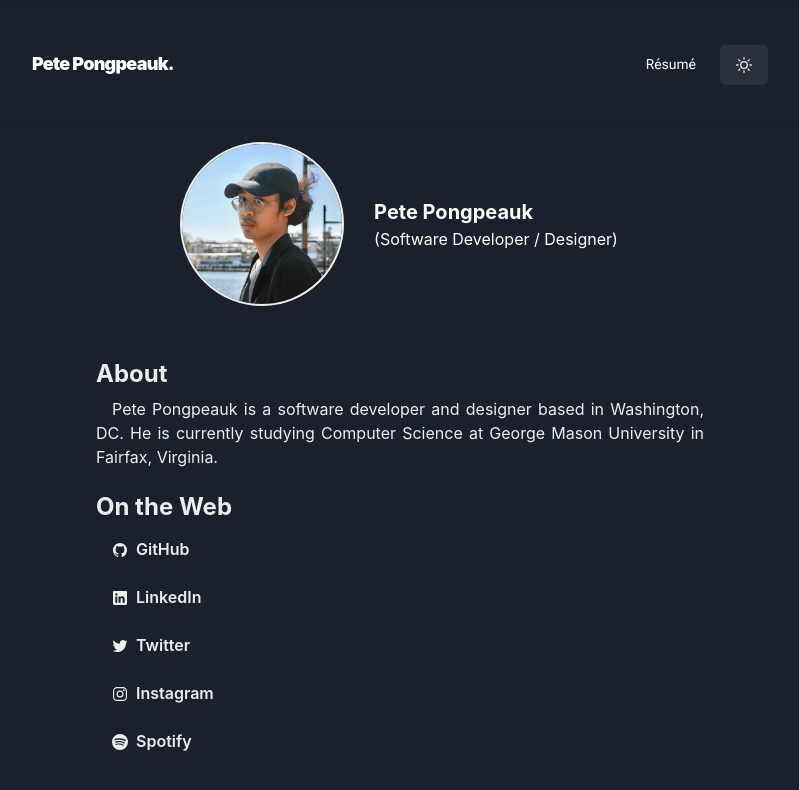
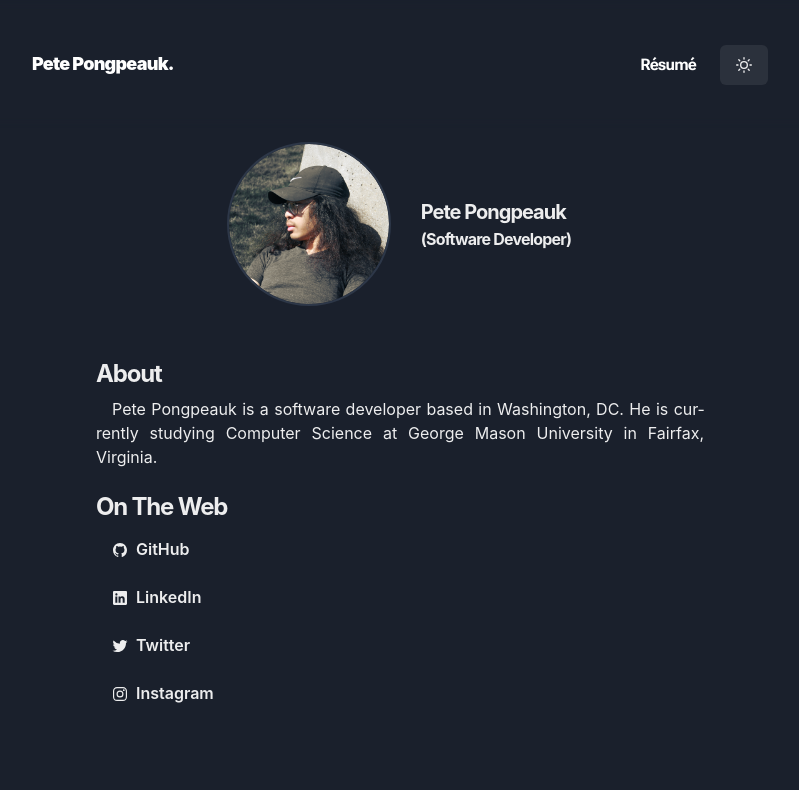
Before and after one commit to ppongpeauk/ppkl.dev, a Next.js app: page / in a window 1280 px wide. Shown: the top 790 px of the page, without its empty margins (240-1039 px from the left). Built offline with nearby package versions, Linux system fonts and the light colour scheme.

Commit message:
feat(all) general improvements

```diff
--- a/app/page.tsx
+++ b/app/page.tsx
@@ -46,6 +46,7 @@ export default function Page() {
             <Heading
               as="h3"
               fontSize="2xl"
+              letterSpacing={"tighter"}
               mt={2}
               mb={2}
               variant="section-title"
@@ -53,7 +54,7 @@ export default function Page() {
               About
             </Heading>
             <Paragraph>
-              Pete Pongpeauk is a software developer and designer based in
+              Pete Pongpeauk is a software developer based in
               Washington, DC. He is currently studying Computer Science at
               George Mason University in Fairfax, Virginia.
             </Paragraph>
@@ -64,11 +65,12 @@ export default function Page() {
             <Heading
               as="h3"
               fontSize="2xl"
+              letterSpacing={"tighter"}
               mt={2}
               mb={2}
               variant="section-title"
             >
-              On the Web
+              On The Web
             </Heading>
             <Box>
               <Link href="https://github.com/ppongpeauk" isExternal>
@@ -95,12 +97,6 @@ export default function Page() {
                 </Button>
               </Link>
               <br />
-              <Link href="https://open.spotify.com/user/pete_xyz" isExternal>
-                <Button mb={2} variant="ghost" leftIcon={<BsSpotify />}>
-                  Spotify
-                </Button>
-              </Link>
-              <br />
             </Box>
           </Container>
         </Section>
--- a/components/Logo.tsx
+++ b/components/Logo.tsx
@@ -1,15 +1,17 @@
 "use client";
 
-import { Text, useColorModeValue } from "@chakra-ui/react";
-import Link from "next/link";
+import { Link, Text, useColorModeValue } from "@chakra-ui/react";
+import NextLink from "next/link";
 
 export default function Logo() {
   return (
-    <Link href="/">
+    <Link as={NextLink} href="/" _hover={{ textDecor: "none" }}>
       <Text
         fontSize="lg"
         fontWeight="bolder"
         color={useColorModeValue("gray.800", "white")}
+        transition={"all 0.2s ease"}
+        _hover={{ color: useColorModeValue("gray.600", "gray.400") }}
       >
         Pete Pongpeauk.
       </Text>
--- a/components/Nav.tsx
+++ b/components/Nav.tsx
@@ -68,8 +68,7 @@ export default function Navbar() {
     >
       <Container
         display="flex"
-        paddingTop={8}
-        paddingBottom={8}
+        py={8}
         maxW="container.md"
         alignItems="center"
         justifyContent="space-between"
@@ -105,9 +104,13 @@ export default function Navbar() {
             <Button
               variant="link"
               p={[1, 4]}
-              fontSize={["md", "sm"]}
-              fontWeight="normal"
+              fontSize={"md"}
+              fontWeight="bold"
+              letterSpacing={"tighter"}
+              textUnderlineOffset={4}
               color={useColorModeValue("gray.800", "white")}
+              transition={"all 0.2s ease"}
+              _hover={{ color: useColorModeValue("gray.600", "gray.400") }}
             >
               Résumé
             </Button>
--- a/components/ThemeButton.tsx
+++ b/components/ThemeButton.tsx
@@ -4,7 +4,7 @@ import { Button, useColorMode } from "@chakra-ui/react";
 export default function ThemeButton() {
   const { colorMode, toggleColorMode } = useColorMode();
   return (
-    <Button onClick={toggleColorMode}>
+    <Button onClick={toggleColorMode} m={0}>
       {colorMode === "light" ? <MoonIcon /> : <SunIcon />}
     </Button>
   );
--- a/components/layouts/MainLayout.tsx
+++ b/components/layouts/MainLayout.tsx
@@ -33,9 +33,10 @@ export default function MainLayout({
               borderRadius="100%"
               overflow="hidden"
               outline="2px solid"
+              outlineColor={useColorModeValue("gray.200", "gray.700")}
             >
               <Image
-                src="/images/profile-alt.png?"
+                src="/images/profile.png"
                 alt="Pete Pongpeauk"
                 width={160}
                 height={160}
@@ -45,16 +46,16 @@ export default function MainLayout({
               <Text
                 fontSize="xl"
                 fontWeight="bold"
-                color={useColorModeValue("gray.800", "white")}
+                letterSpacing={"tighter"}
               >
                 Pete Pongpeauk
               </Text>
               <Text
                 fontSize="md"
-                fontWeight="normal"
-                color={useColorModeValue("gray.800", "white")}
+                fontWeight="bold"
+                letterSpacing={"tighter"}
               >
-                (Software Developer / Designer)
+                (Software Developer)
               </Text>
             </Box>
           </Box>
```
Also changed, not shown: 1 other file (tests, documents, lock files or other folders).
